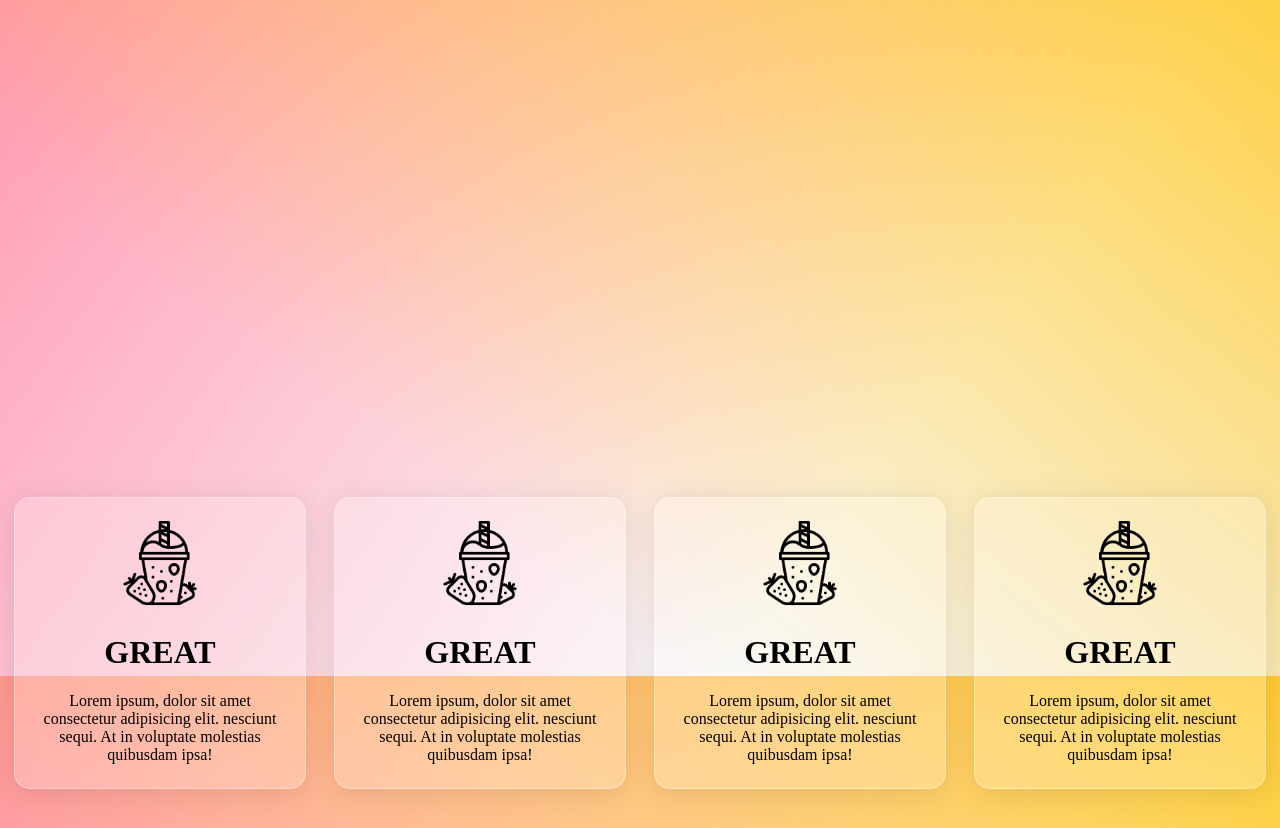
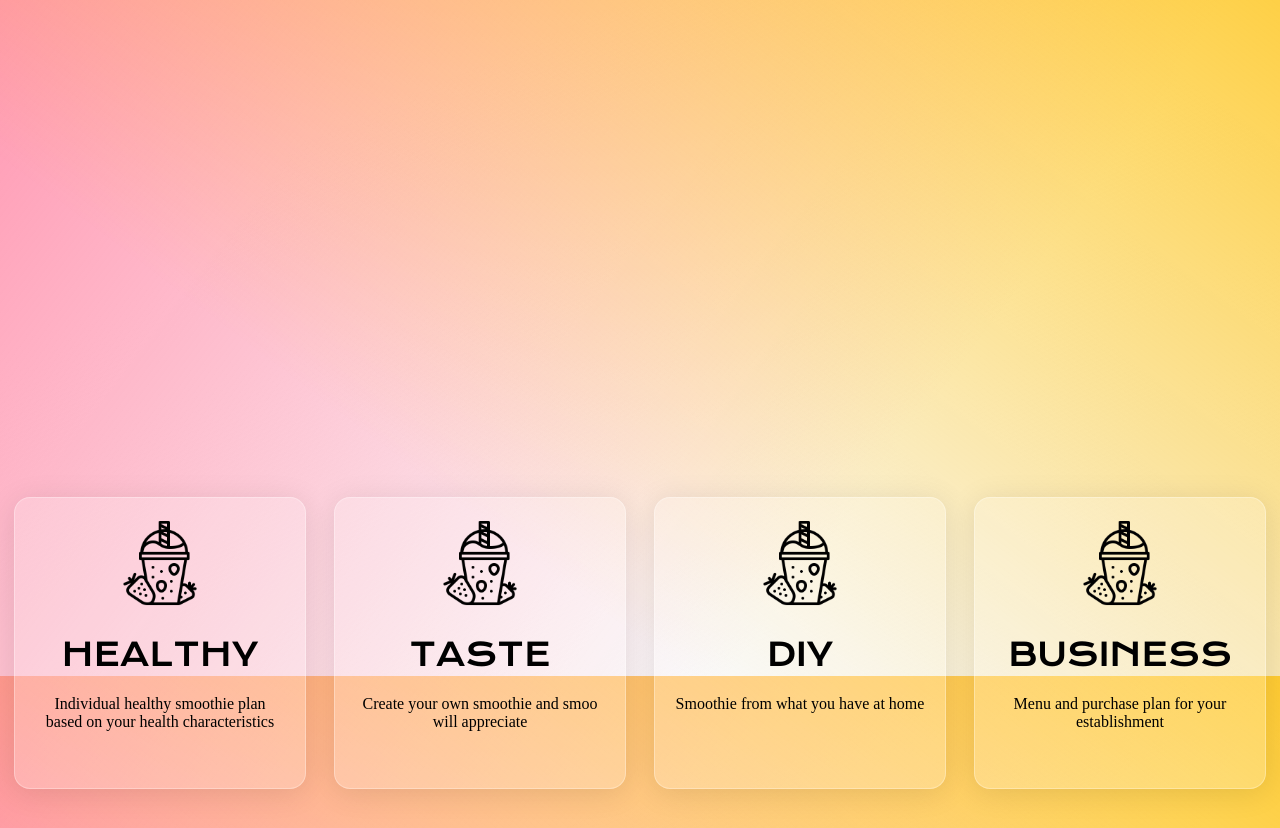
Before and after one commit to smoothieai/smooai, a plain HTML site: page index.html in a window 1280 px wide. Shown: the part 124-952 px from the top of the page. Drawn offline with nearby package versions, Linux system fonts and the light colour scheme.

Commit message:
text fix

```diff
--- a/index.css
+++ b/index.css
@@ -108,3 +108,9 @@ a{
 .func:not(:hover){
     transition: 0.3s;
 }
+
+.func-head{
+    font-family: "Krona One", sans-serif;
+    font-weight: 400;
+    font-style: normal;
+}
--- a/index.html
+++ b/index.html
@@ -27,23 +27,23 @@
     <div class="functions">
         <div class="func">
             <img src="smoothie.png" alt="" class="icon">
-            <h1>GREAT</h1>
-            <p class="func-t">Lorem ipsum, dolor sit amet consectetur adipisicing elit.  nesciunt sequi. At in voluptate molestias quibusdam ipsa!</p>
+            <h1 class="func-head">HEALTHY</h1>
+            <p class="func-t">Individual healthy smoothie plan based on your health characteristics</p>
         </div>
         <div class="func">
             <img src="smoothie.png" alt="" class="icon">
-            <h1>GREAT</h1>
-            <p class="func-t">Lorem ipsum, dolor sit amet consectetur adipisicing elit.  nesciunt sequi. At in voluptate molestias quibusdam ipsa!</p>
+            <h1 class="func-head">TASTE</h1>
+            <p class="func-t">Create your own smoothie and smoo will appreciate</p>
         </div>
         <div class="func">
             <img src="smoothie.png" alt="" class="icon">
-            <h1>GREAT</h1>
-            <p class="func-t">Lorem ipsum, dolor sit amet consectetur adipisicing elit.  nesciunt sequi. At in voluptate molestias quibusdam ipsa!</p>
+            <h1 class="func-head">DIY</h1>
+            <p class="func-t">Smoothie from what you have at home</p>
         </div>
         <div class="func">
             <img src="smoothie.png" alt="" class="icon">
-            <h1>GREAT</h1>
-            <p class="func-t">Lorem ipsum, dolor sit amet consectetur adipisicing elit.  nesciunt sequi. At in voluptate molestias quibusdam ipsa!</p>
+            <h1 class="func-head">BUSINESS</h1>
+            <p class="func-t">Menu and purchase plan for your establishment</p>
         </div>
 
     </div>
```
